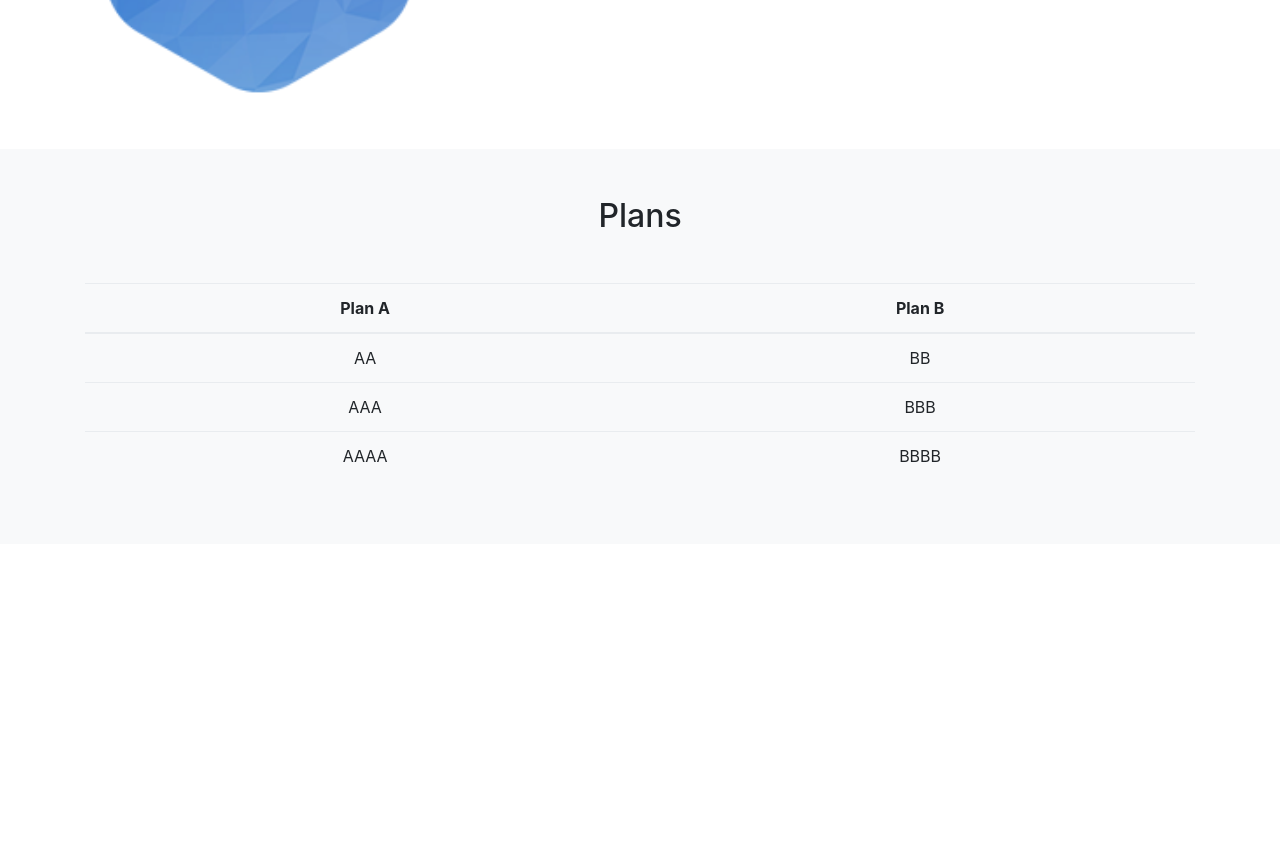
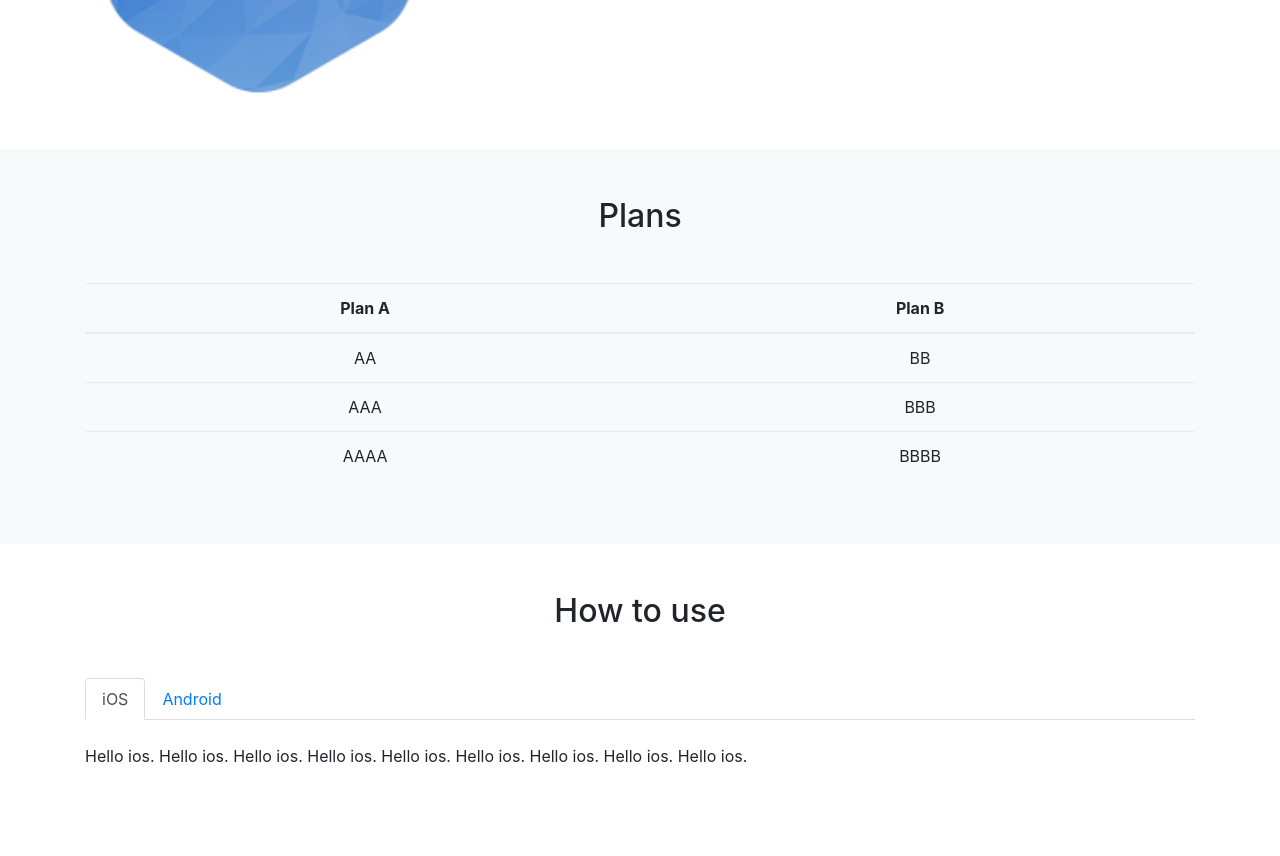
Before and after one commit to githubyosshi/bootstrap-app, a plain HTML site: page index.html in a window 1280 px wide. Shown: the part 1017-1873 px from the top of the page. Before the commit the page ends 1561 px from the top, so only its background shows below. Drawn offline with nearby package versions, Linux system fonts and the light colour scheme.

Commit message:
Tab menu commit

```diff
--- a/index.html
+++ b/index.html
@@ -62,6 +62,24 @@
           </table>
         </div>
       </section>
+
+      <section class="py-5">
+        <h2 class="mb-5 text-center">How to use</h2>
+        <div class="container">
+          <ul class="nav nav-tabs">
+            <li class="nav-item"><a href="#ios" class="nav-link active" data-toggle="tab">iOS</a></li>
+            <li class="nav-item"><a href="#android" class="nav-link" data-toggle="tab">Android</a></li>
+          </ul>
+          <div class="tab-content py-4">
+            <div id="ios" class="tab-pane active">
+              <p>Hello ios. Hello ios. Hello ios. Hello ios. Hello ios. Hello ios. Hello ios. Hello ios. Hello ios. </p>
+            </div>
+            <div id="android" class="tab-pane">
+              <p>Hello Android. Hello Android. Hello Android. Hello Android. Hello Android. Hello Android. Hello Android. Hello Android. Hello Android. </p>
+            </div>
+          </div>
+        </div>
+      </section>
     </main>
     <footer>
     </footer>
```
